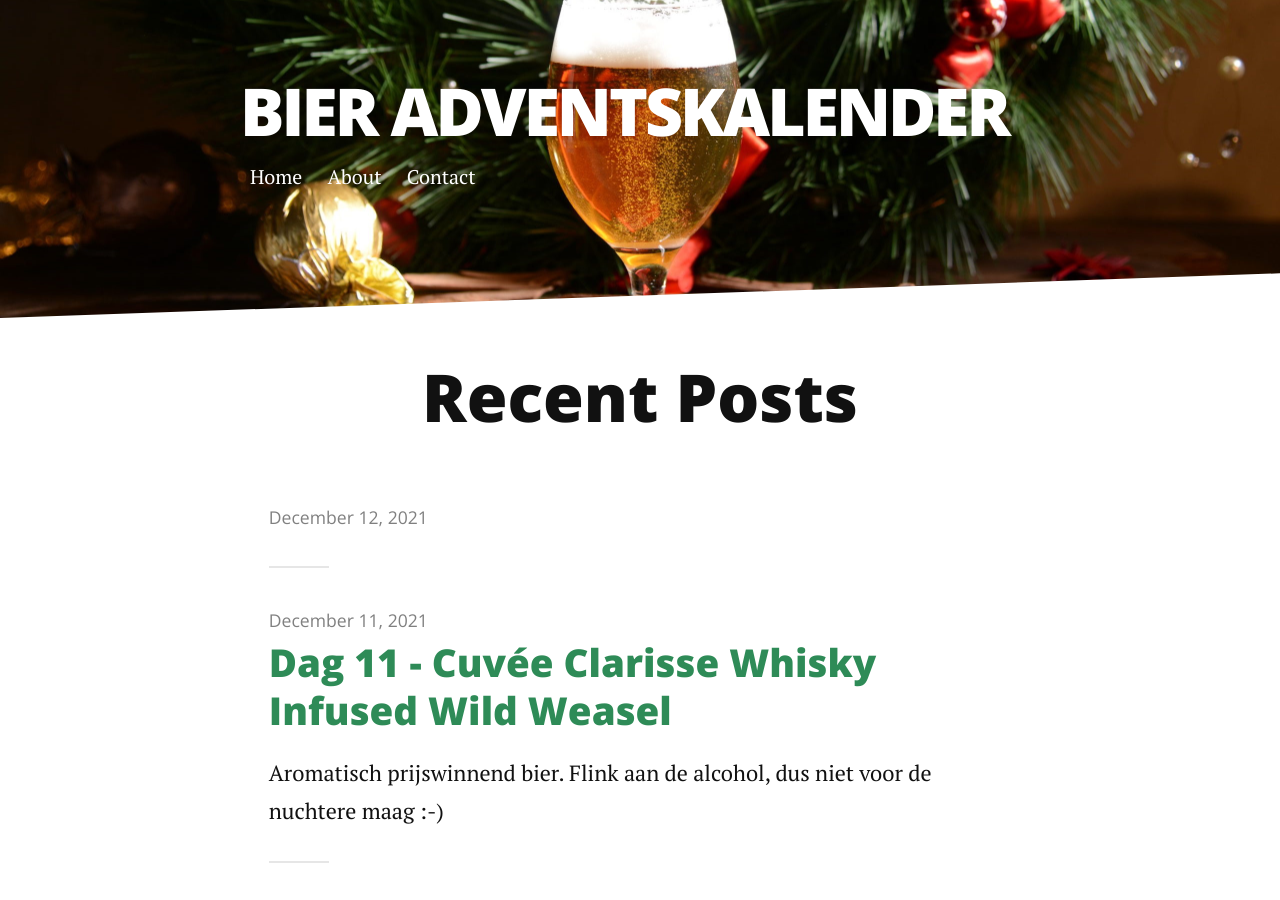
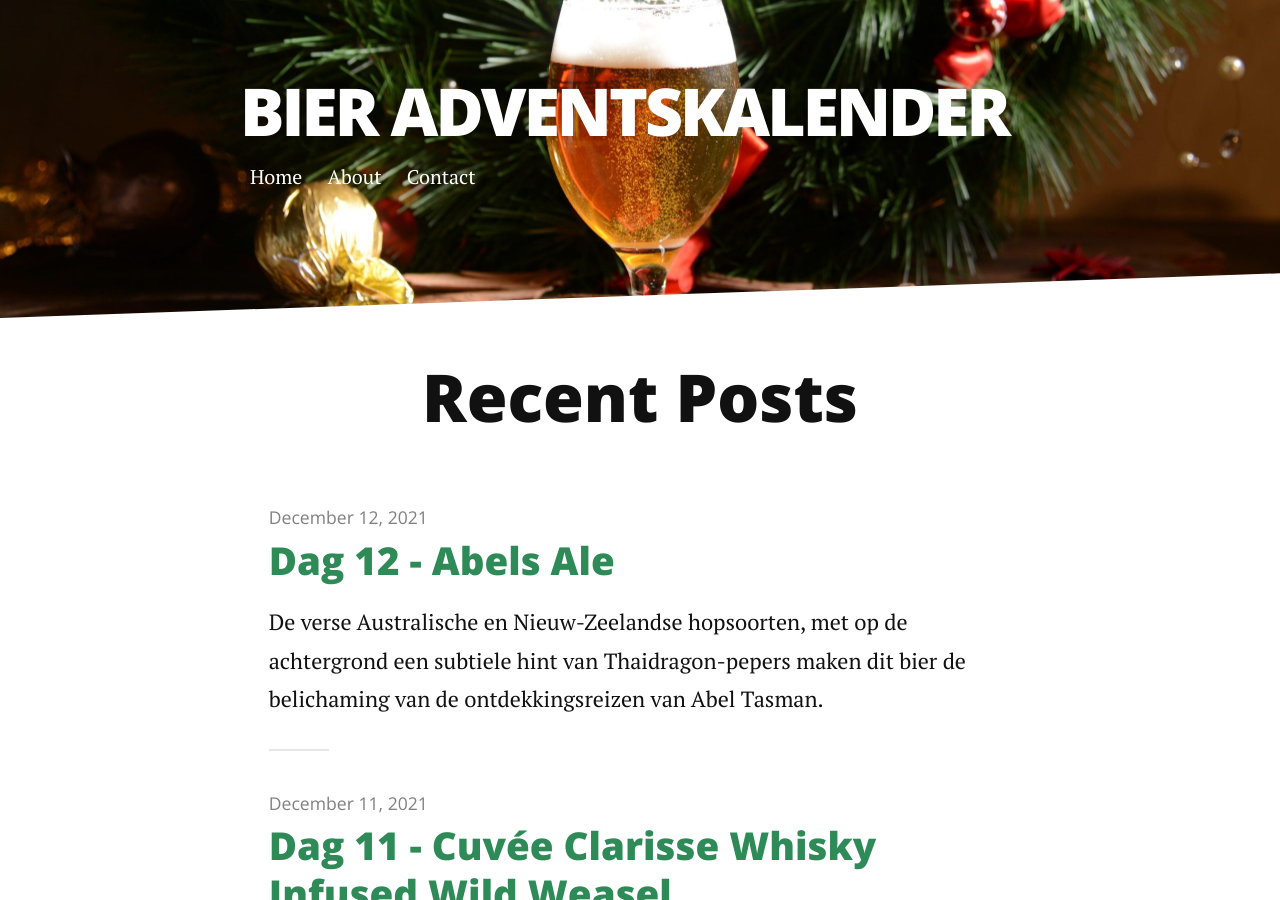
Before and after one commit to hillstub/beercalendar, a Jekyll site: the page built from index.html, in a window 1280 px wide and 900 px high. Built offline with Jekyll 4.4.1, drawn with Linux system fonts in a browser that asks for light colours; nearby versions of some CDN libraries; the list of posts is cut into pages by our own code.

Commit message:
Automated additional posts and images

```diff
--- a/_posts/2021-12-12-Abel's Ale.gs.markdown
+++ b/_posts/2021-12-12-Abels Ale.gs.markdown
@@ -1,6 +1,6 @@
 ---
 layout: post
-title:  'Dag 12 - Abel's Ale'
+title:  'Dag 12 - Abels Ale'
 permalink:  '/day/12'
 author:  'Harmen'
 description:  'De verse Australische en Nieuw-Zeelandse hopsoorten, met op de achtergrond een subtiele hint van Thaidragon-pepers maken dit bier de belichaming van de ontdekkingsreizen van Abel Tasman.'
@@ -11,4 +11,4 @@ Aldus de beschrijving van de brouwers van Bax Brewery. Sinds begin december zijn
 
 Volgens het label is dit een Pacific IPA, waarschijnlijk omdat er vooral Australische en Nieuw-Zeelandse hopsoorten zijn gebruikt. Ikzelf zou het gewoon een New-England IPA noemen - misschien leuk om naast de NEIPA van [dag 4](https://beercalendar.harmenvanrossum.nl/day/4), "The Juicy Punch", te leggen. In mijn beleving is dit bier ietsjes ronder en gebalanceerder: de aromatische hopgeuren (citrus, mango) en -smaken worden mooi aangevuld met wat moutigheid. Ik ben benieuwd naar jullie ervaringen!
 
-<figure><img src='/assets/img/day_12.jpg' alt=''/> <figcaption>Abel's Ale is een Indian Pale Ale van 7.8%, gebrouwen door Baxbier Brewery.</figcaption></figure>
+<figure><img src='/assets/img/day_12.jpg' alt=''/> <figcaption>Abels Ale is een Indian Pale Ale van 7.8%, gebrouwen door Baxbier Brewery.</figcaption></figure>
```
